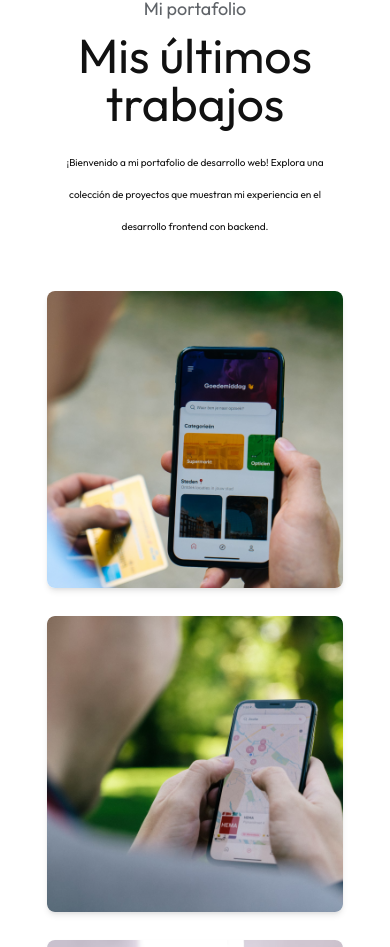
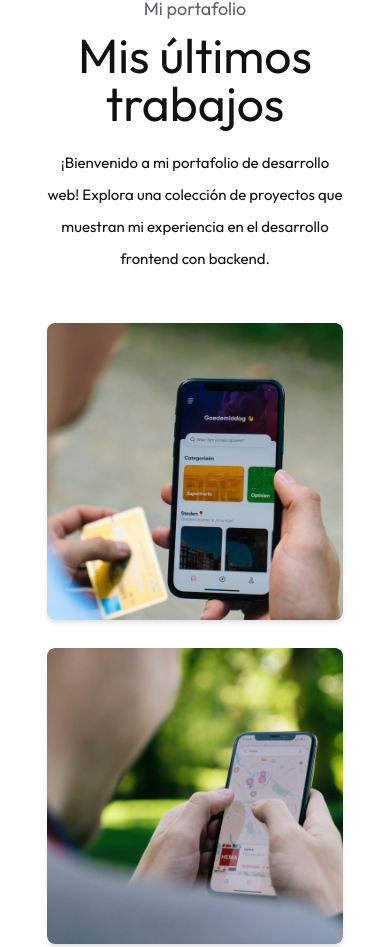
Before and after one commit to LuisD6/Portafolio-Web, a Next.js app: page / in a window 390 px wide. Shown: the part 2791-3738 px from the top of the page. Built offline with nearby package versions, Linux system fonts and the light colour scheme; a web font is replaced by a local one.

Commit message:
Fix: Update globals.css to resolve line ending issues

```diff
--- a/app/components/Work.jsx
+++ b/app/components/Work.jsx
@@ -58,7 +58,7 @@ const Work = ({ isDarkMode }) => {
                 initial={{ opacity: 0 }}
                 whileInView={{ opacity: 1 }}
                 transition={{ delay: 0.7, duration: 0.5 }}
-                className="text-center max-w-2xl mx-auto mt-5 mb-12 font-Outfit text-[10px] sm:text-xs md:text-sm lg:text-base text-lightTextPrimary dark:text-textSecondaryDark"
+                className="text-center max-w-2xl mx-auto mt-5 mb-12 font-Outfit text-[15px] sm:text-xs md:text-sm lg:text-base text-lightTextPrimary dark:text-textSecondaryDark"
             >
                 ¡Bienvenido a mi portafolio de desarrollo web! Explora una colección de proyectos que muestran mi experiencia en el desarrollo frontend con backend.
             </motion.p>
```
